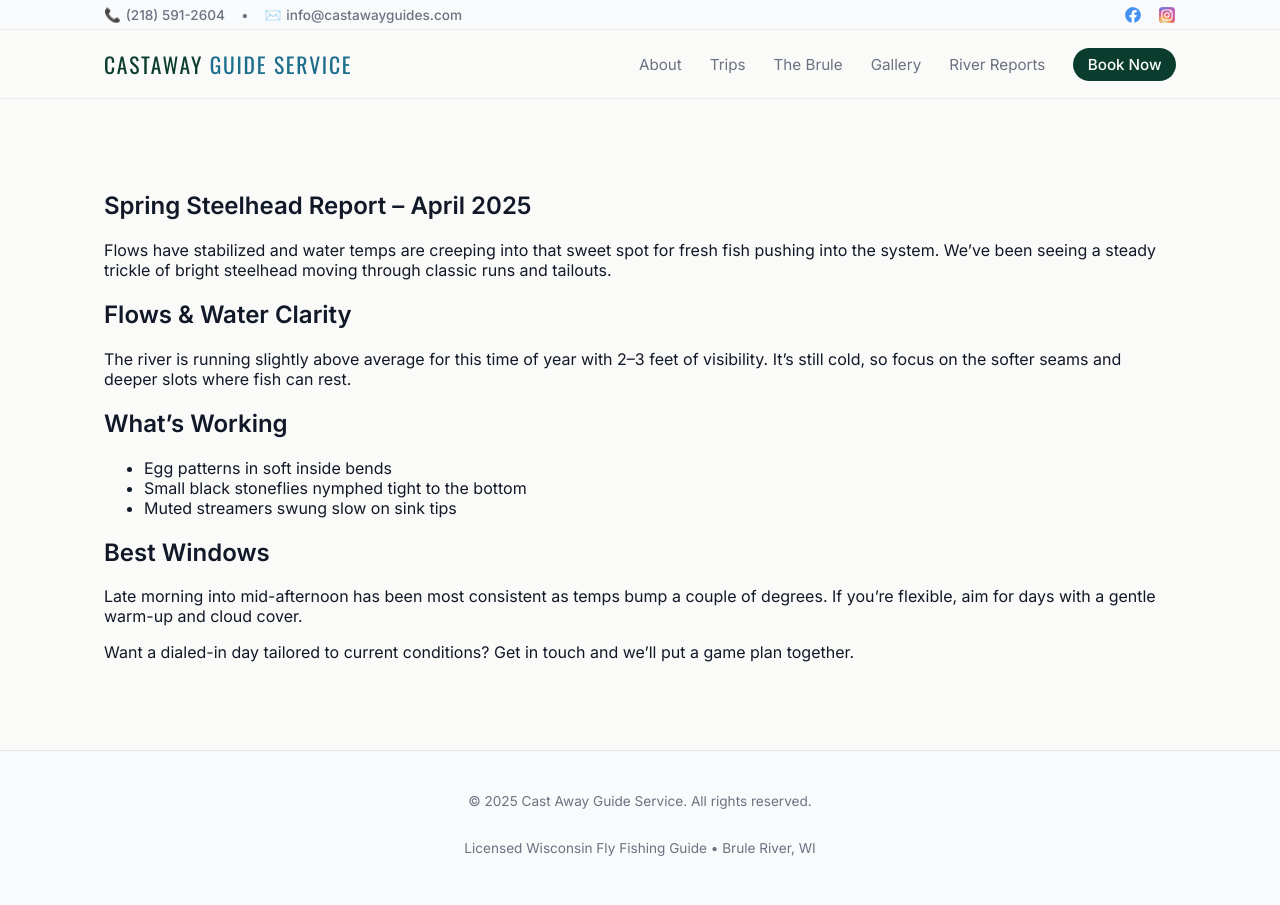
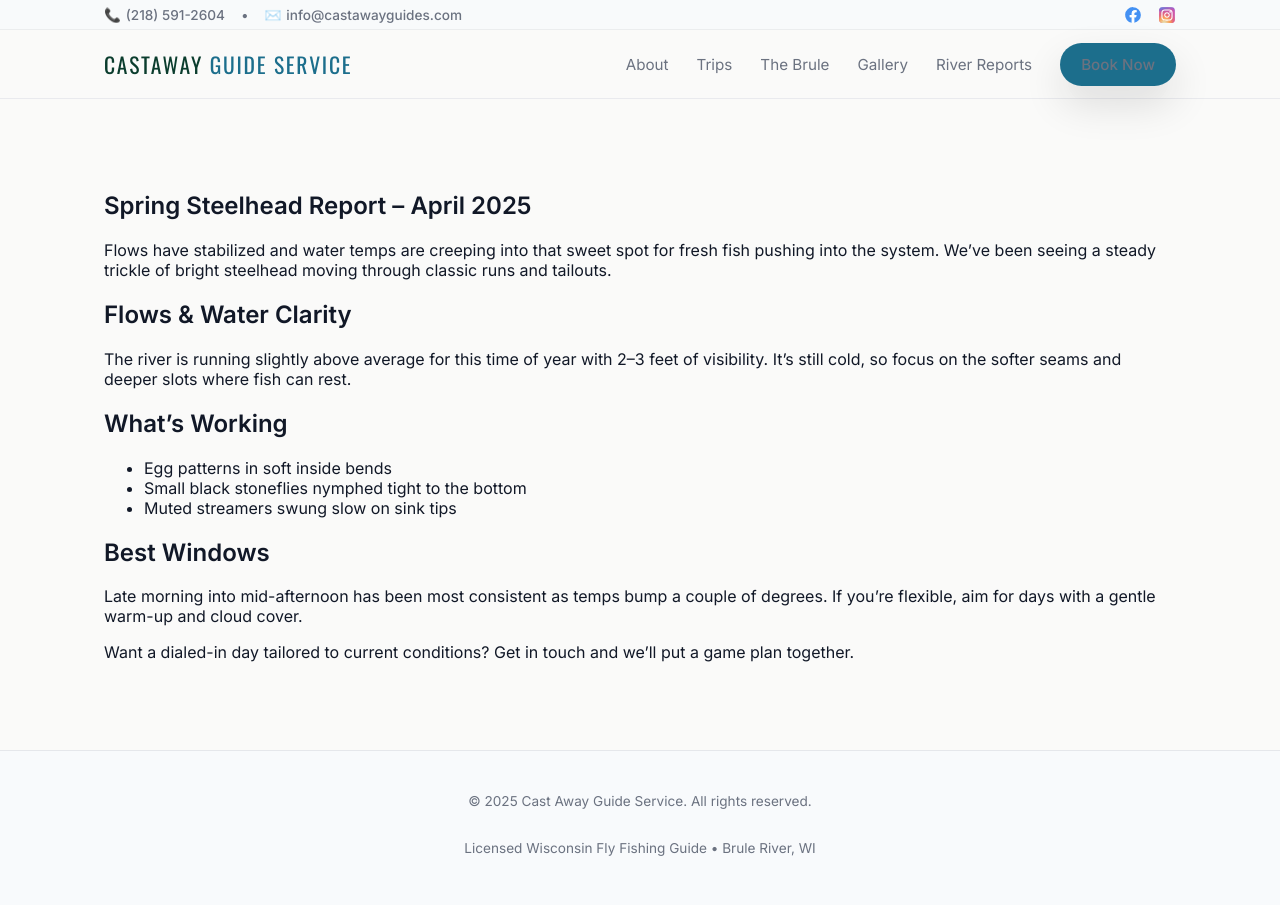
Before and after one commit to adamholden7/CastAwayGuideService, a Jekyll site: the page built from _posts/2025-01-01-sample-post.md, in a window 1280 px wide. Built offline with Jekyll 4.4.1, drawn with Linux system fonts in a browser that asks for light colours.

Commit message:
Update default.html

```diff
--- a/_layouts/default.html
+++ b/_layouts/default.html
@@ -58,7 +58,7 @@
         <a href="{{ '/#river' | relative_url }}">The Brule</a>
         <a href="{{ '/#gallery' | relative_url }}">Gallery</a>
         <a href="{{ '/blog' | relative_url }}">River Reports</a>
-        <a href="{{ '/#contact' | relative_url }}" class="nav-cta">Book Now</a>
+        <a href="{{ '/#booking' | relative_url }}" class="btn btn-primary">Book Now</a>
       </nav>
     </div>
   </header>
```
